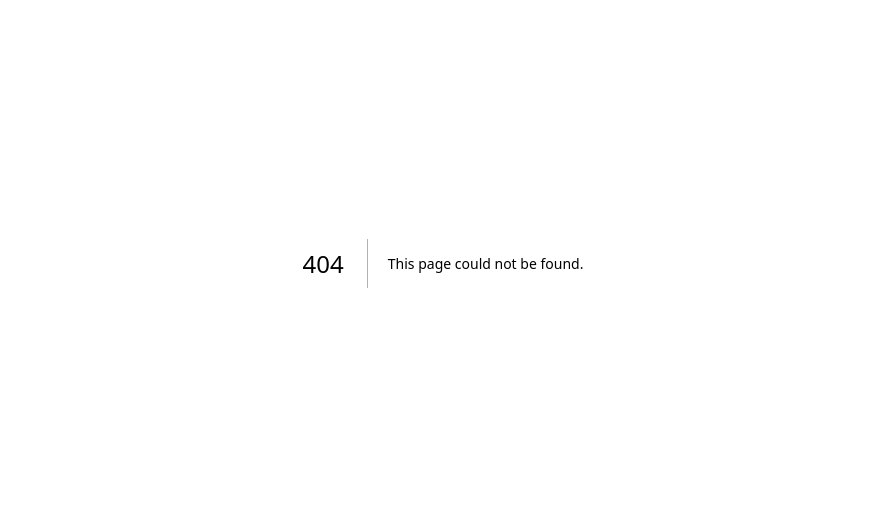
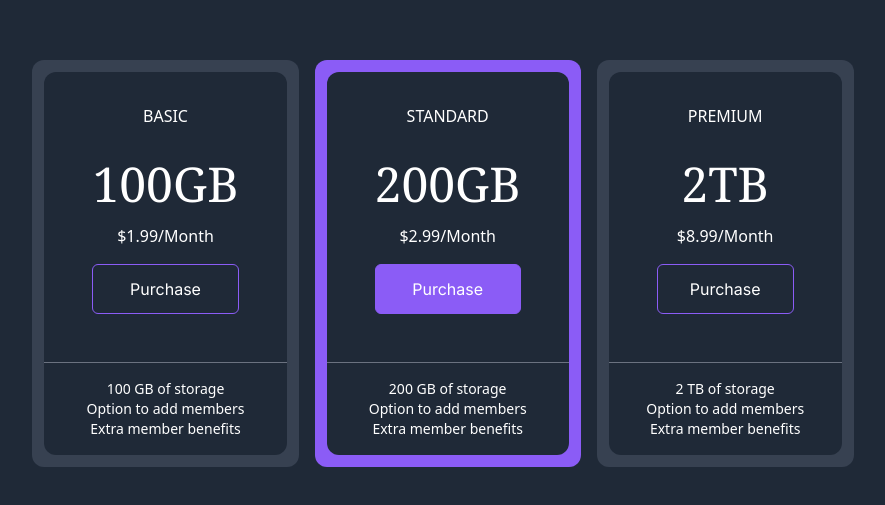
Before and after one commit to sharma-shanu/tailwind-learning, a Next.js app: page /pricing-cards in a window 1280 px wide. Before the commit this address had no page. Shown: the part 137-642 px from the top of the page, without its empty margins (197-1082 px from the left). Built offline with nearby package versions, Linux system fonts and the light colour scheme.

Commit message:
Add pricing card.

```diff
--- /dev/null
+++ b/app/pricing-cards/page.tsx
@@ -0,0 +1,82 @@
+const PricingCards = () => {
+  return (
+    <>
+      <div className="bg-gray-800 p-8 flex flex-col min-h-screen justify-center items-center">
+        <div className="flex flex-col space-y-8 md:flex-row md:space-y-0 md:space-x-4">
+          {/* Card Container */}
+          <div className="flex flex-col p-3 bg-gray-700 rounded-xl">
+            <div className="py-4 px-8 bg-gray-800 rounded-t-xl border-b border-b-gray-500">
+              <div className="p-4 text-white font-sans text-center uppercase">
+                basic
+              </div>
+              <h2 className="p-4 text-white text-5xl font-serif text-center">
+                100GB
+              </h2>
+              <div className="font-sans text-center text-white">
+                $1.99/Month
+              </div>
+
+              <div className="px-8 mx-4 mt-4 mb-8 py-3 text-center text-white border border-violet-500 rounded-md cursor-pointer">
+                Purchase
+              </div>
+            </div>
+            <div className="py-4 px-8 bg-gray-800 rounded-b-xl text-white font-sans text-sm flex flex-col justify-center text-center">
+              <div>100 GB of storage</div>
+              <div>Option to add members</div>
+              <div>Extra member benefits</div>
+            </div>
+          </div>
+
+          {/* Card Container */}
+          <div className="flex flex-col p-3 bg-violet-500 rounded-xl">
+            <div className="py-4 px-8 bg-gray-800 rounded-t-xl border-b border-b-gray-500">
+              <div className="p-4 text-white font-sans text-center uppercase">
+                standard
+              </div>
+              <h2 className="p-4 text-white text-5xl font-serif text-center">
+                200GB
+              </h2>
+              <div className="font-sans text-center text-white">
+                $2.99/Month
+              </div>
+
+              <div className="px-8 mx-4 mt-4 mb-8 py-3 text-center text-white border bg-violet-500 border-violet-500 rounded-md cursor-pointer">
+                Purchase
+              </div>
+            </div>
+            <div className="py-4 px-8 bg-gray-800 rounded-b-xl text-white font-sans text-sm flex flex-col justify-center text-center">
+              <div>200 GB of storage</div>
+              <div>Option to add members</div>
+              <div>Extra member benefits</div>
+            </div>
+          </div>
+          {/* Card Container */}
+          <div className="flex flex-col p-3 bg-gray-700 rounded-xl">
+            <div className="py-4 px-8 bg-gray-800 rounded-t-xl border-b border-b-gray-500">
+              <div className="p-4 text-white font-sans text-center uppercase">
+                premium
+              </div>
+              <h2 className="p-4 text-white text-5xl font-serif text-center">
+                2TB
+              </h2>
+              <div className="font-sans text-center text-white">
+                $8.99/Month
+              </div>
+
+              <div className="px-8 mx-4 mt-4 mb-8 py-3 text-center text-white border border-violet-500 rounded-md cursor-pointer">
+                Purchase
+              </div>
+            </div>
+            <div className="py-4 px-8 bg-gray-800 rounded-b-xl text-white font-sans text-sm flex flex-col justify-center text-center">
+              <div>2 TB of storage</div>
+              <div>Option to add members</div>
+              <div>Extra member benefits</div>
+            </div>
+          </div>
+        </div>
+      </div>
+    </>
+  );
+};
+
+export default PricingCards;
```
